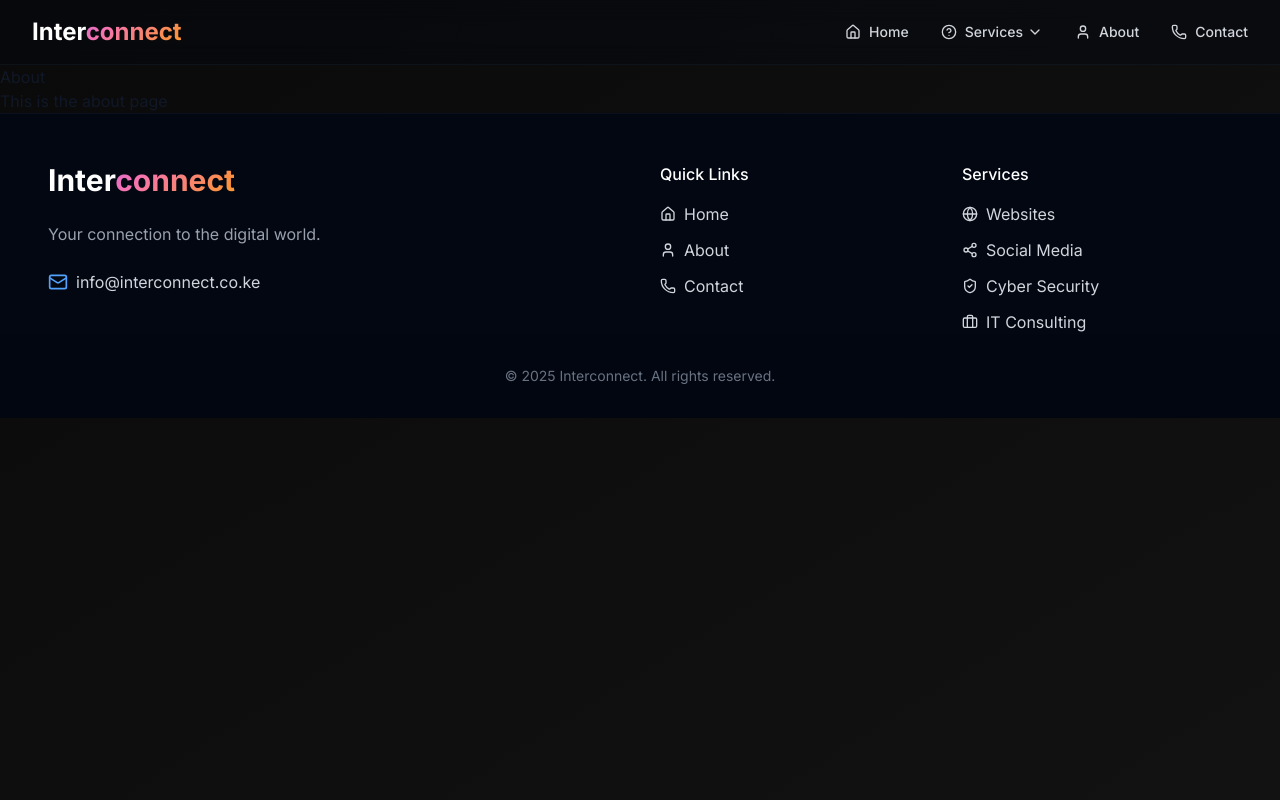
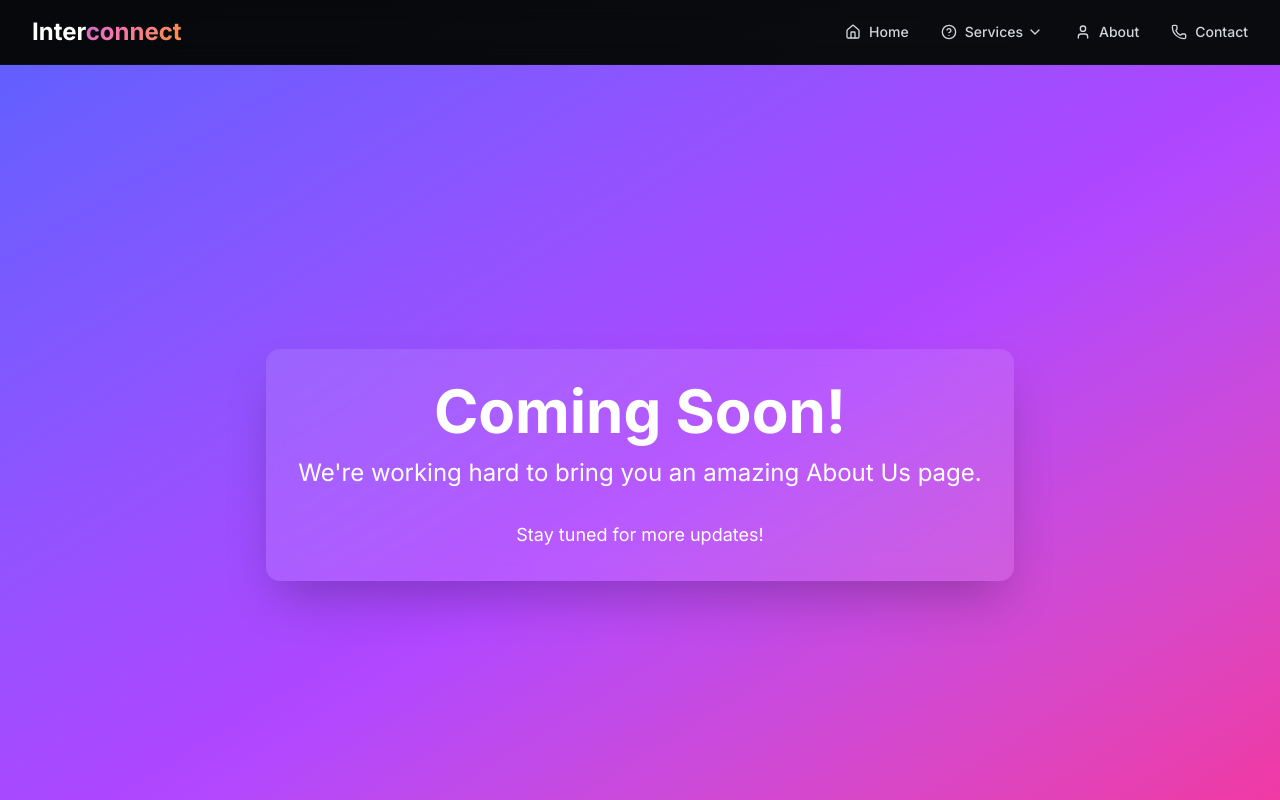
Before and after one commit to QoSz/Interconnect, a Next.js app: page /about in a window 1280 px wide. Shown: the top 800 px of the page. Built offline with nearby package versions, Linux system fonts and the light colour scheme.

Commit message:
Updating about us page

```diff
--- a/src/app/about/page.tsx
+++ b/src/app/about/page.tsx
@@ -1,8 +1,13 @@
 export default function About() {
   return (
-    <div>
-      <h1>About</h1>
-      <p>This is the about page</p>
+    <div className="min-h-screen flex flex-col items-center justify-center bg-gradient-to-br from-indigo-500 via-purple-500 to-pink-500 text-white">
+      <div className="text-center p-8 bg-white/10 backdrop-blur-md rounded-xl shadow-2xl">
+        <h1 className="text-6xl font-bold mb-4">Coming Soon!</h1>
+        <p className="text-2xl mb-8">
+          We're working hard to bring you an amazing About Us page.
+        </p>
+        <p className="text-lg">Stay tuned for more updates!</p>
+      </div>
     </div>
   );
 }
```
